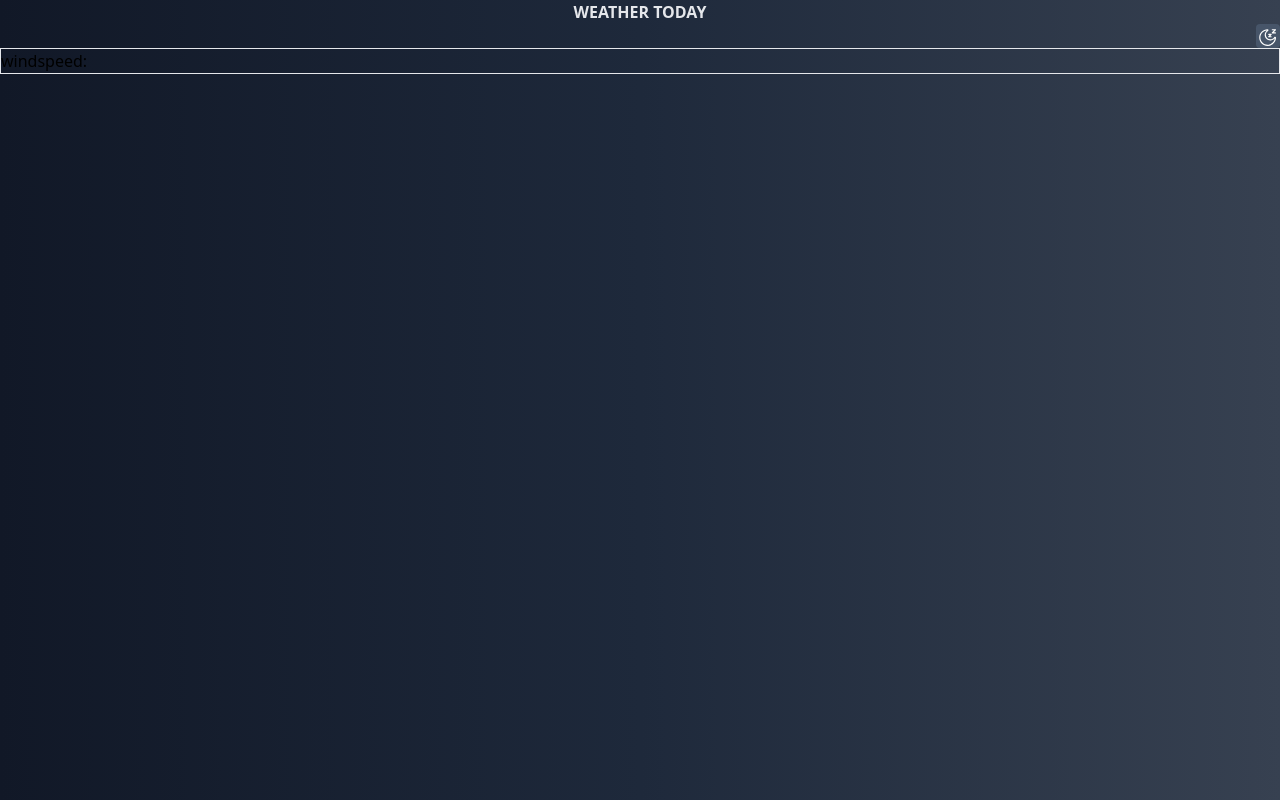
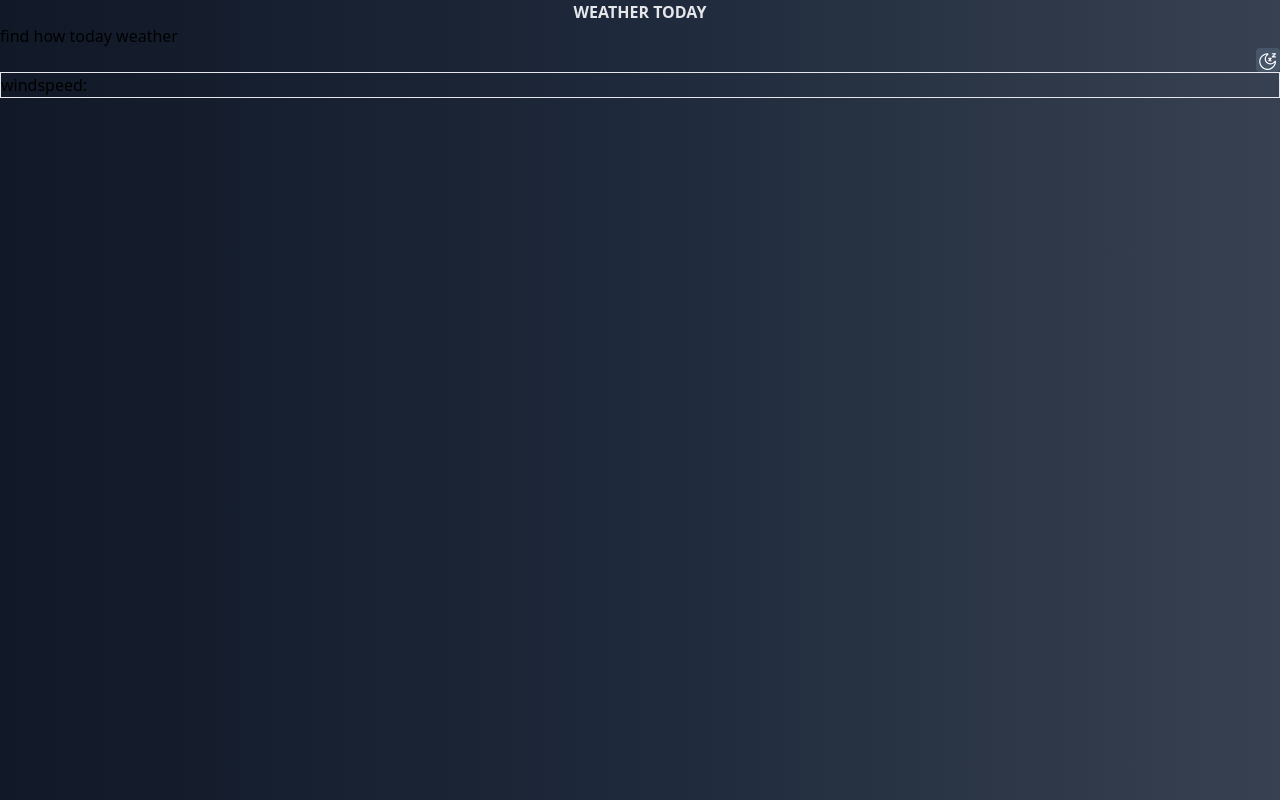
Before and after one commit to Aarush-sharma/react-apps, a React app in the folder weather app/: page /current-weather in a window 1280 px wide. Built offline with nearby package versions, Linux system fonts and the light colour scheme; no server answers; the HTML template or start-up script is replaced by a standard one.

Commit message:
style changes

```diff
--- a/weather app/src/components/home.jsx
+++ b/weather app/src/components/home.jsx
@@ -17,6 +17,7 @@ const Mainhome = () => {
         <div className="flex justify-center">
         <h1 className=" font-sans font-extrabold text-gray-200">WEATHER TODAY</h1>
         </div>
+        <div>find how today weather</div>
         <div className=" flex justify-end">
           <button onClick={toggleLight} className=" bg-slate-600 rounded ">
             <img src={light ? lightmode : darkmode} alt="toggle btn"></img>
```
